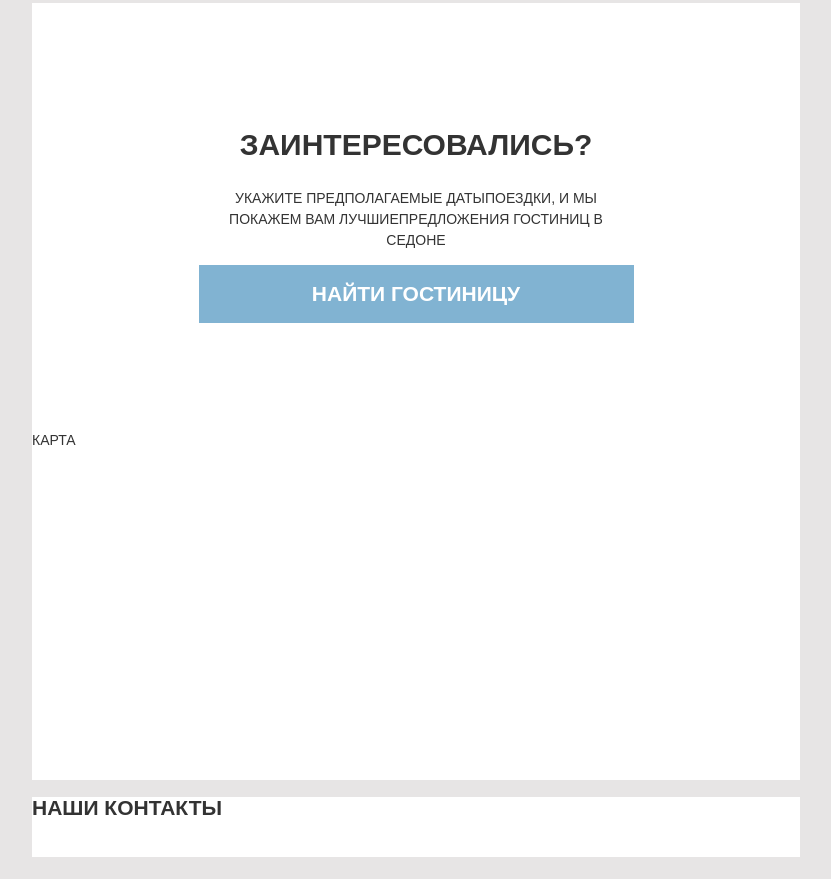
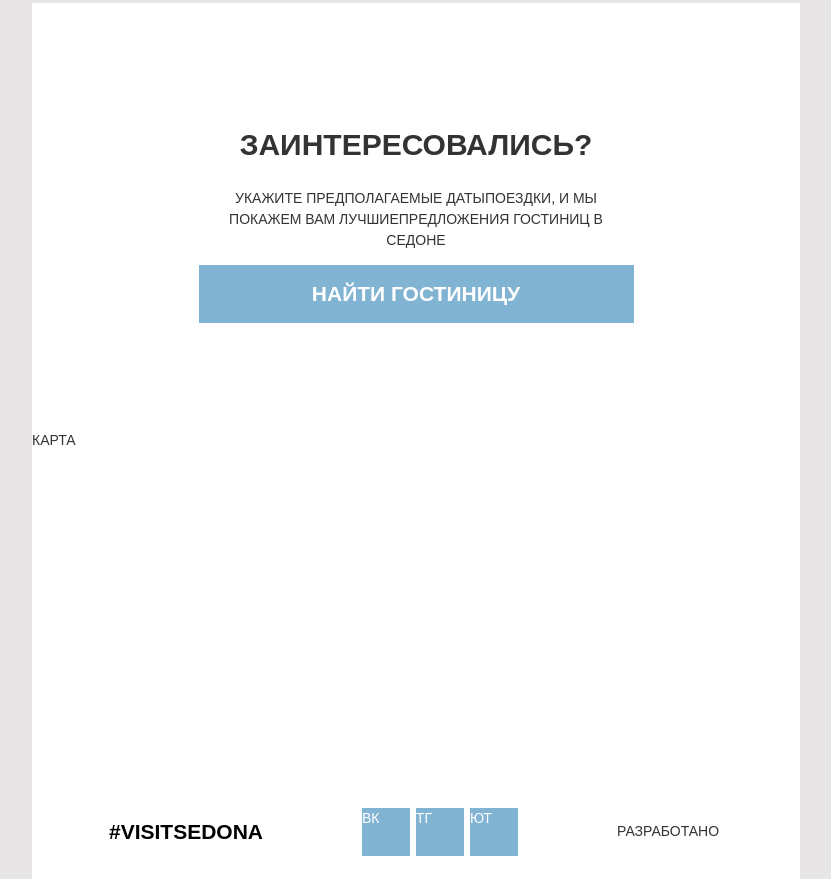
Before and after one commit to RunakK/sed-adapt, a website: page source/index.html in a window 1280 px wide. Shown: the part 1509-2388 px from the top of the page, without its empty margins (224-1055 px from the left). Before the commit the page ends 2366 px from the top, so only its background shows below. Drawn offline with nearby package versions, Linux system fonts and the light colour scheme; files that its build step writes are made by us from their sources.

Commit message:
футер без иконок

```diff
--- a/source/index.html
+++ b/source/index.html
@@ -126,19 +126,21 @@
   </main>
   <div class="page-wrapper">
     <footer class="page-footer">
-      <h2 class="page-footer__header">Наши контакты</h2>
-      <a href="" class="page-footer__hashtag"></a>
+      <div class="page-footer__wrapper">
+      <h2 class="visually-hidden">Наши контакты</h2>
+      <a href="" class="page-footer__hashtag">#visitSEDONA</a>
       <div class="page-footer__social">
         <div class="social-links">
-          <a href="" class="social-links__item"></a>
-          <a href="" class="social-links__item"></a>
-          <a href="" class="social-links__item"></a>
+          <a href="" class="social-links__item">Вк</a>
+          <a href="" class="social-links__item">Тг</a>
+          <a href="" class="social-links__item">Ют</a>
         </div>
       </div>
       <a href="" class="page-footer__copyright">
-        <span class="page-footer__text"></span>
+        <span class="page-footer__text">разработано</span>
         <img src="#" alt="" class="page-footer__img">
       </a>
+      </div>
     </footer>
   </div>
 </body>
--- a/source/less/blocks/page-footer.less
+++ b/source/less/blocks/page-footer.less
@@ -1,3 +1,39 @@
 .page-footer {
   background-color: @backgroundMain;
 }
+
+.page-footer__wrapper {
+  display: flex;
+  flex-direction: column;
+  flex-wrap: wrap;
+  padding: 28px 77px 23px 77px;
+  align-items: center;
+
+  @media (min-width: @tablet-width) {
+    flex-direction: row;
+    justify-content: space-between;
+  }
+}
+
+.page-footer__hashtag {
+  .fontTitleMedium;
+  text-decoration: none;
+  color: @mainColor;
+  margin-bottom: 34px;
+
+  @media (min-width: @tablet-width) {
+    margin: 0;
+  }
+}
+
+.page-footer__social {
+  margin-bottom: 40px;
+  @media (min-width: @tablet-width) {
+    margin: 0;
+  }
+}
+
+.page-footer__copyright {
+  text-decoration: none;
+  .fontDescriptionSmall;
+}
--- a/source/less/blocks/social-links.less
+++ b/source/less/blocks/social-links.less
@@ -0,0 +1,15 @@
+.social-links {
+  display: flex;
+  flex-wrap: wrap;
+  justify-content: space-between;
+  gap: 6px;
+}
+
+.social-links__item {
+  display: block;
+  background-color: @backgroundSecond;
+  width: 48px;
+  height: 48px;
+  text-decoration: none;
+  color: @secondColor;
+}
```
